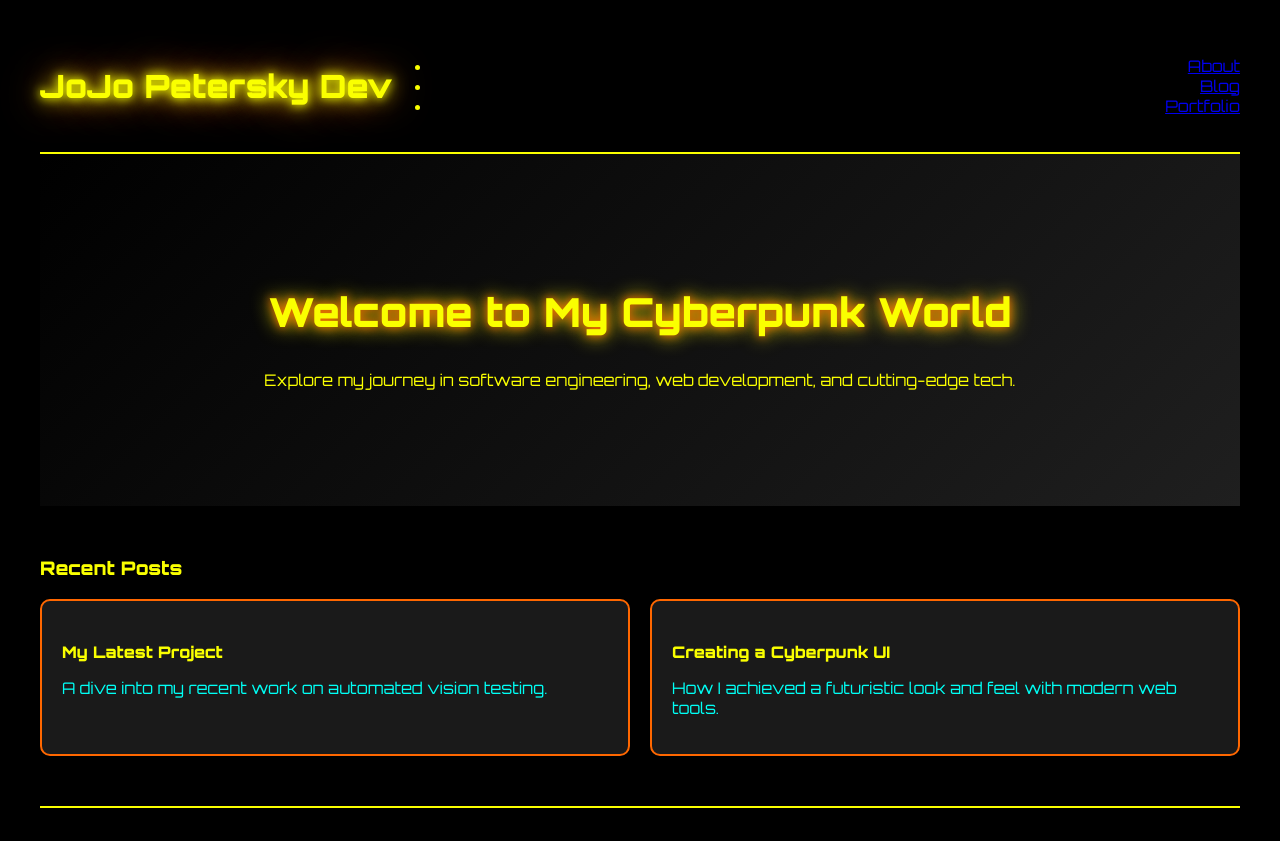
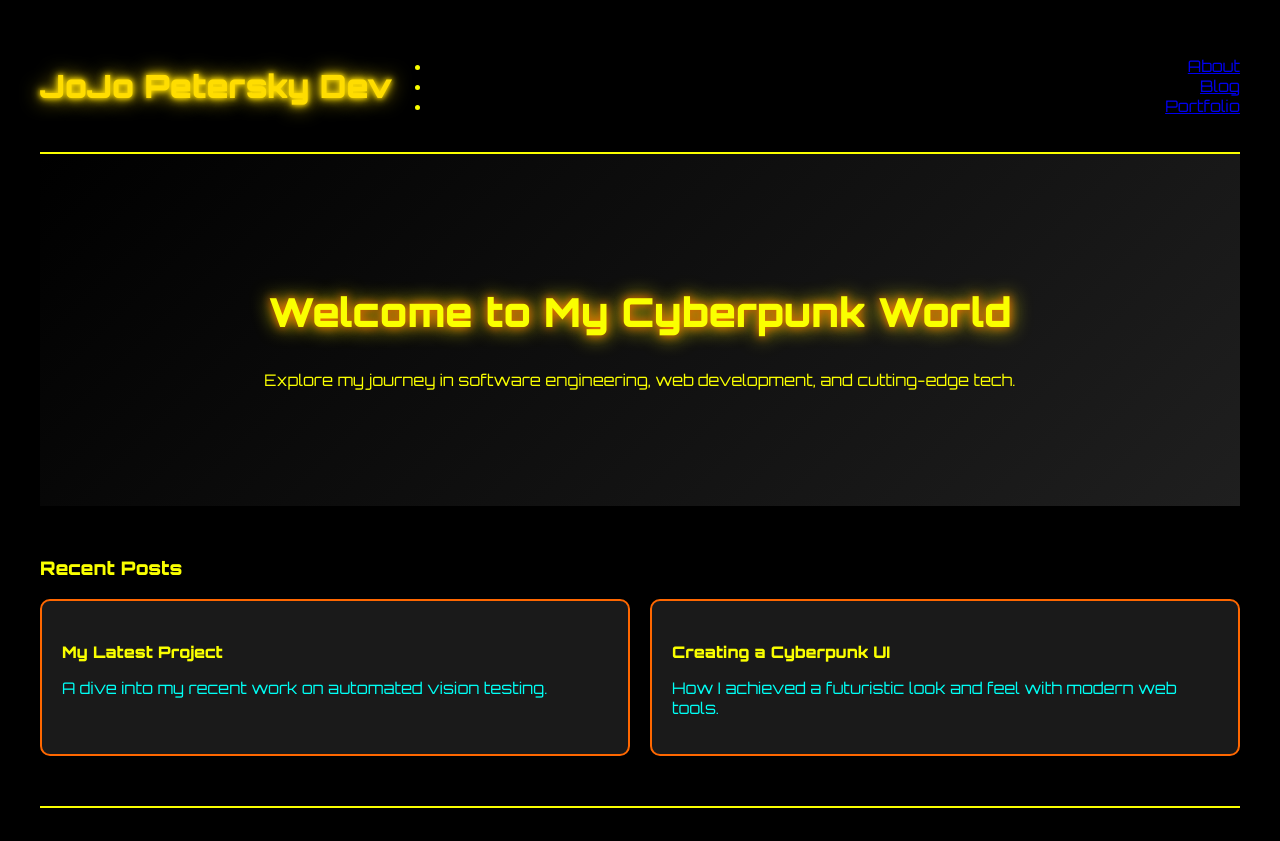
Before and after one commit to hotcuppajojo/petersky.dev, a plain HTML site: page index.html in a window 1280 px wide. Shown: the top 841 px of the page. Drawn offline with Linux system fonts and the light colour scheme; a script that the page names is missing.

Commit message:
deploy: 4b98d86b862395b1f3430e55d1538d1a8708014c

```diff
--- a/style/main.css
+++ b/style/main.css
@@ -27,8 +27,9 @@ header {
 }
 
 .neon-text {
-  color: #faff00;
-  text-shadow: 0 0 10px #faff00, 0 0 20px #faff00, 0 0 40px #ff6700;
+  color: #ffdd00;
+  text-shadow: 0 0 5px #ffdd00, 0 0 10px #ffdd00, 0 0 20px #ffdd00;
+  animation: neon-glow 1.5s infinite alternate;
 }
 
 .tagline {
```
Also changed, not shown: index.html (+1 -1 lines).
